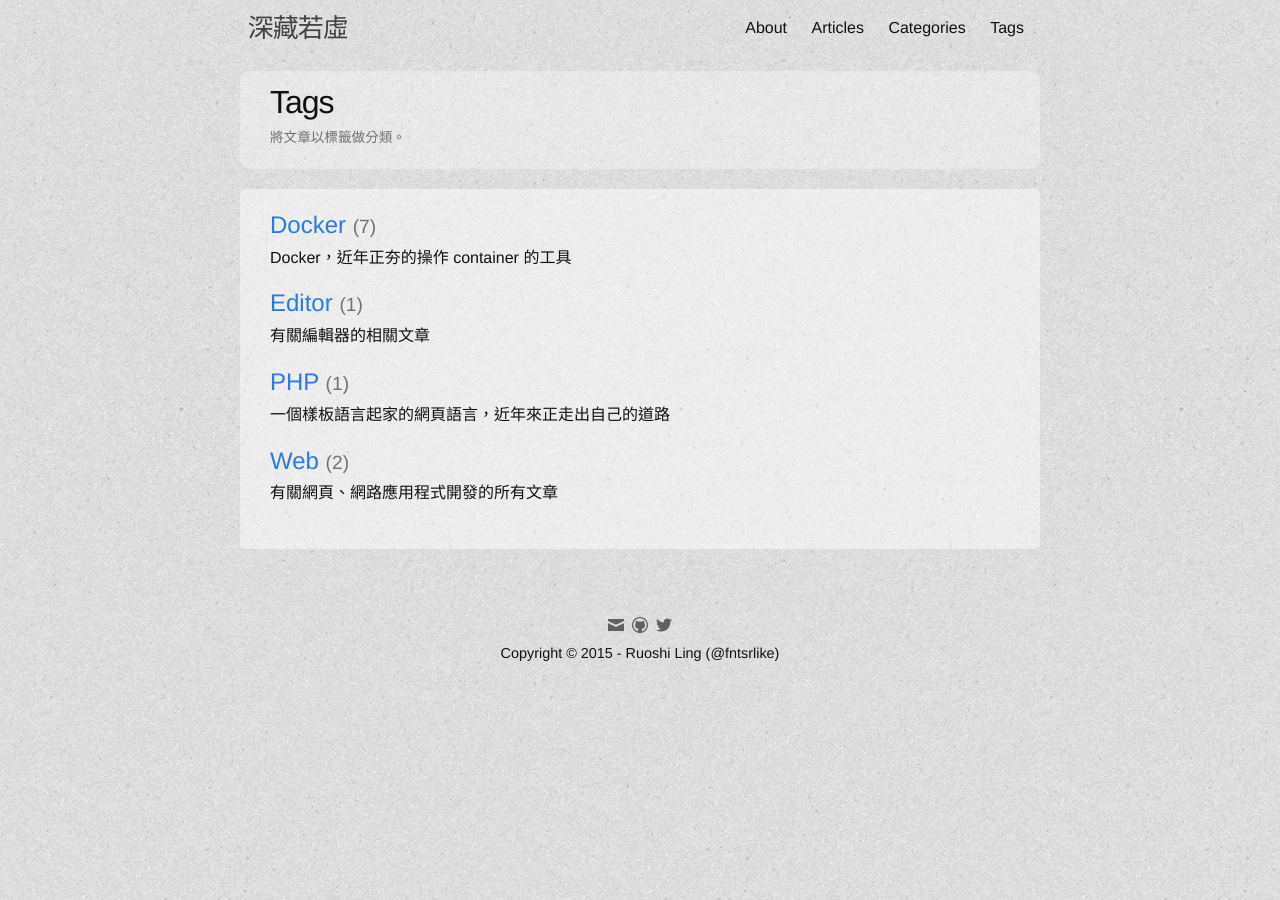
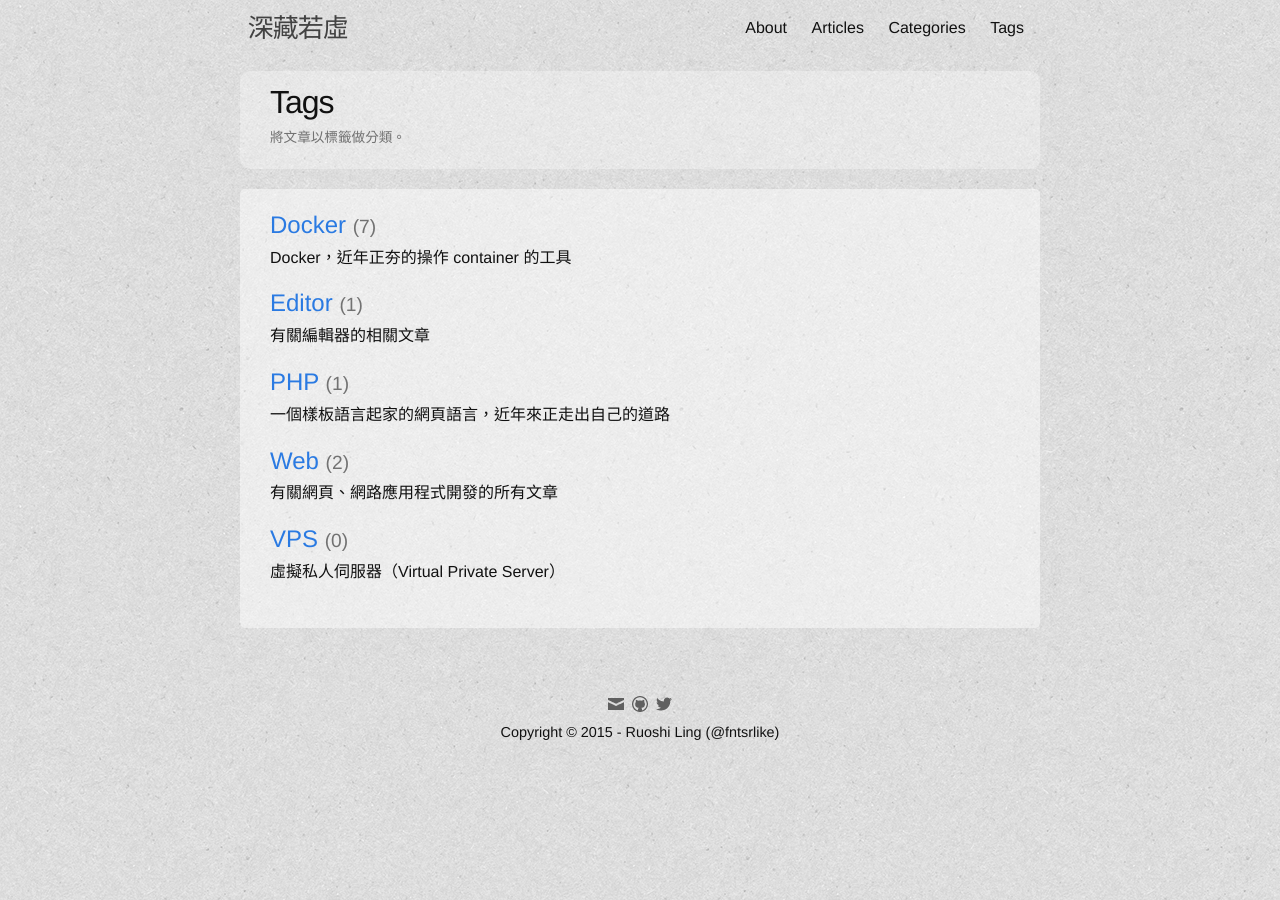
Before and after one commit to fntsrlike/blog-2015, a Jekyll site: the page built from tags/index.html, in a window 1280 px wide. Built offline with Jekyll 4.4.1, drawn with Linux system fonts in a browser that asks for light colours.

Commit message:
Add 'VPS' tags

```diff
--- a/_data/tags.yml
+++ b/_data/tags.yml
@@ -10,3 +10,6 @@
 - slug: web
   name: Web
   description: 有關網頁、網路應用程式開發的所有文章
+- slug: vps
+  name: VPS
+  description: 虛擬私人伺服器（Virtual Private Server）
```
Also changed, not shown: tags/vps.md (added, +5 -0 lines).
